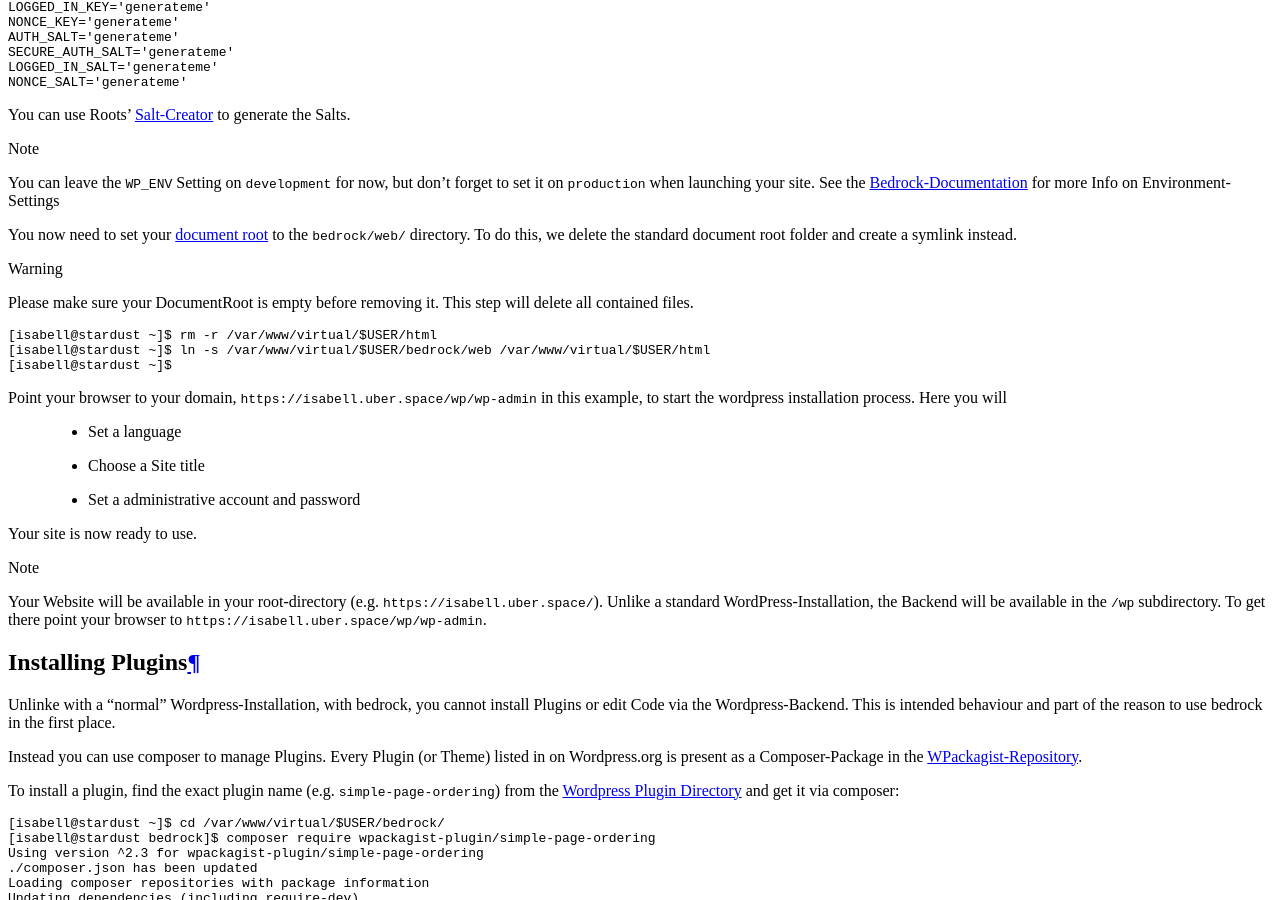
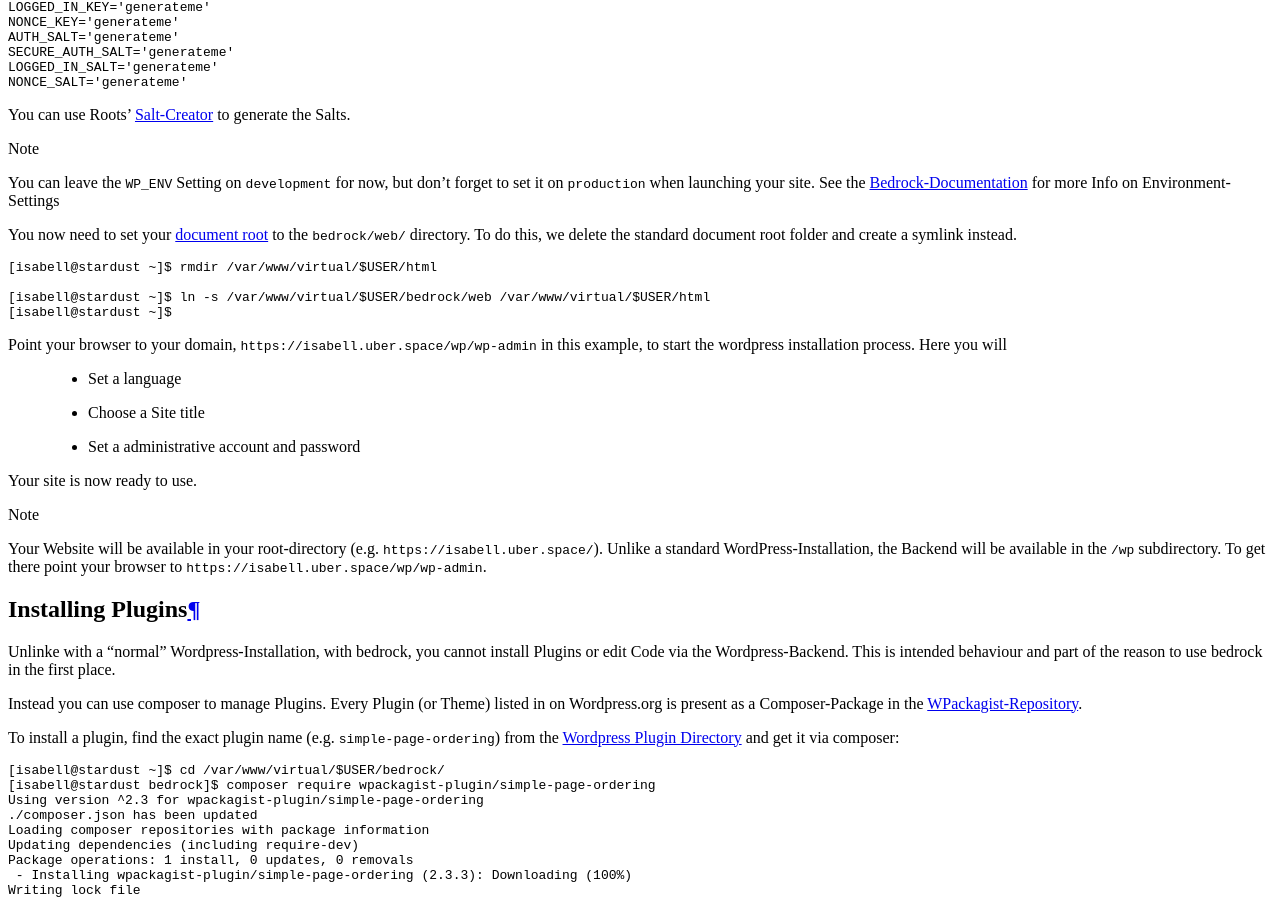
Before and after one commit to Uberspace/lab, a Sphinx documentation site: the page built from source/guide_wordpress-bedrock.rst, in a window 1280 px wide and 900 px high, scrolled down 4887 px. Built offline with Sphinx 7.4.7 and the Read the Docs theme 2.0.0, drawn with Linux system fonts in a browser that asks for light colours.

Commit message:
[wp-bedrock] assume fresh uberspace, change to rmdir
Co-Authored-By: luto <m@luto.at>

```diff
--- a/source/guide_wordpress-bedrock.rst
+++ b/source/guide_wordpress-bedrock.rst
@@ -129,11 +129,10 @@ You can use Roots' `Salt-Creator <https://roots.io/salts.html>`_ to generate the
 
 You now need to set your :manual:`document root <web-documentroot>` to the ``bedrock/web/`` directory. To do this, we delete the standard document root folder and create a symlink instead.
 
-.. warning:: Please make sure your DocumentRoot is empty before removing it. This step will delete all contained files.
-
 .. code-block:: console
 
- [isabell@stardust ~]$ rm -r /var/www/virtual/$USER/html
+ [isabell@stardust ~]$ rmdir /var/www/virtual/$USER/html
+
  [isabell@stardust ~]$ ln -s /var/www/virtual/$USER/bedrock/web /var/www/virtual/$USER/html
  [isabell@stardust ~]$
 
```
